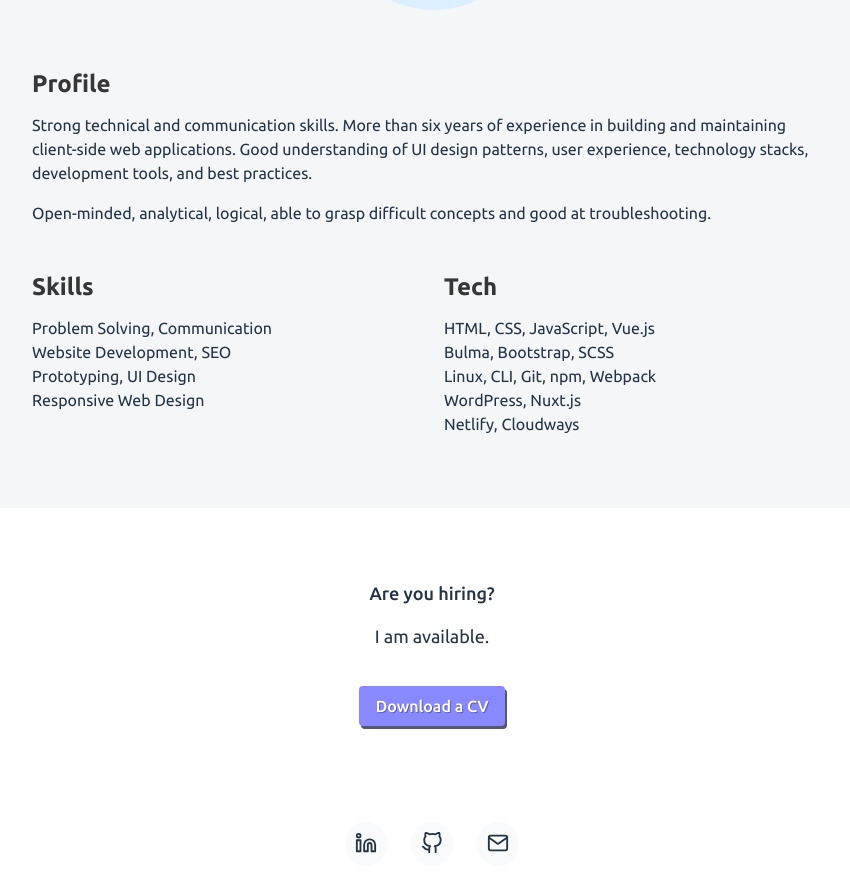
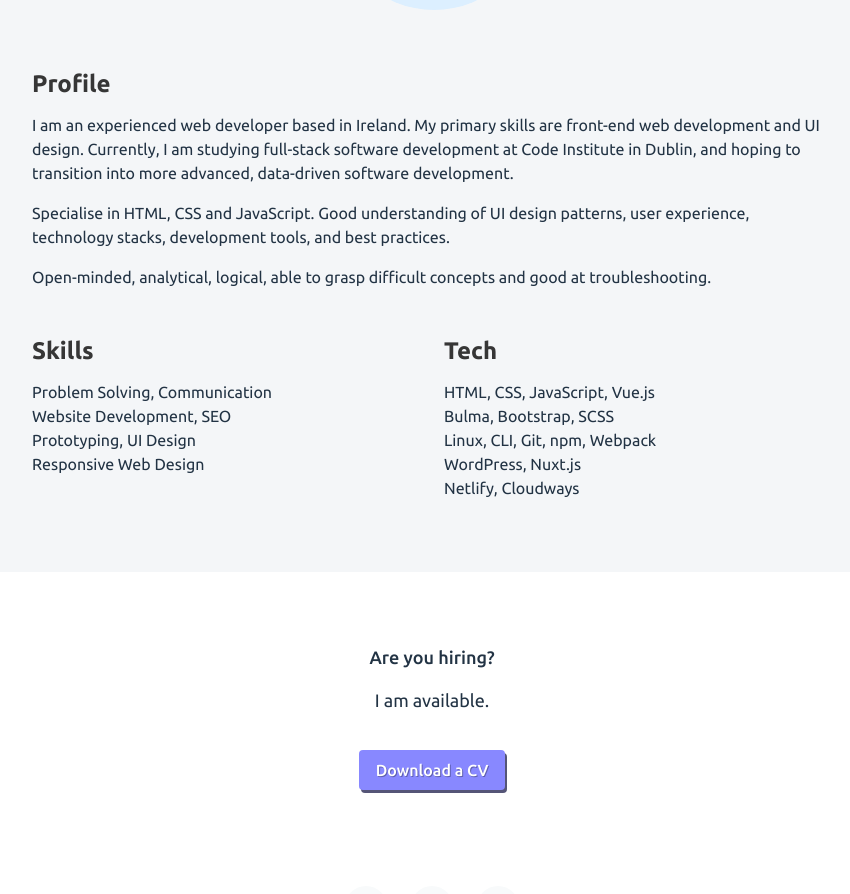
Before and after one commit to dzvilius/vilius-website, a Nuxt app: page / in a window 1280 px wide. Shown: the part 1132-2026 px from the top of the page, without its empty margins (208-1058 px from the left). Built offline with nearby package versions, Linux system fonts and the light colour scheme.

Commit message:
update about content

```diff
--- a/components/About.vue
+++ b/components/About.vue
@@ -8,7 +8,8 @@
           <img src="images/me.jpg" class="is-rounded" alt="Vilius Dzemyda">
         </figure>
         <h3 class="is-uppercase is-size-5">Profile</h3>
-        <p>Strong technical and communication skills. More than six years of experience in building and maintaining client-side web applications. Good understanding of UI design patterns, user experience, technology stacks, development tools, and best practices.</p>
+        <p>I am an experienced web developer based in Ireland. My primary skills are front-end web development and UI design. Currently, I am studying full-stack software development at Code Institute in Dublin, and hoping to transition into more advanced, data-driven software development.</p>
+        <p>Specialise in HTML, CSS and JavaScript. Good understanding of UI design patterns, user experience, technology stacks, development tools, and best practices.</p>
         <p>Open-minded, analytical, logical, able to grasp difficult concepts and good at troubleshooting.</p>
       </div>
       <div class="columns is-tablet">
```
